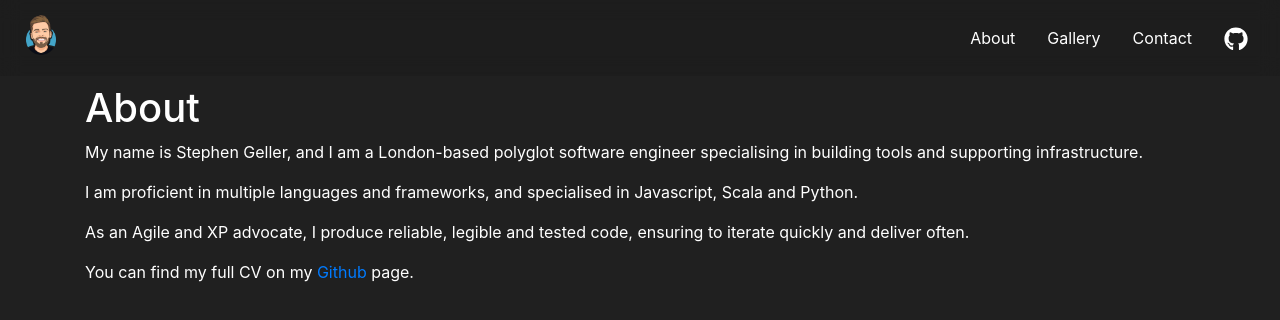
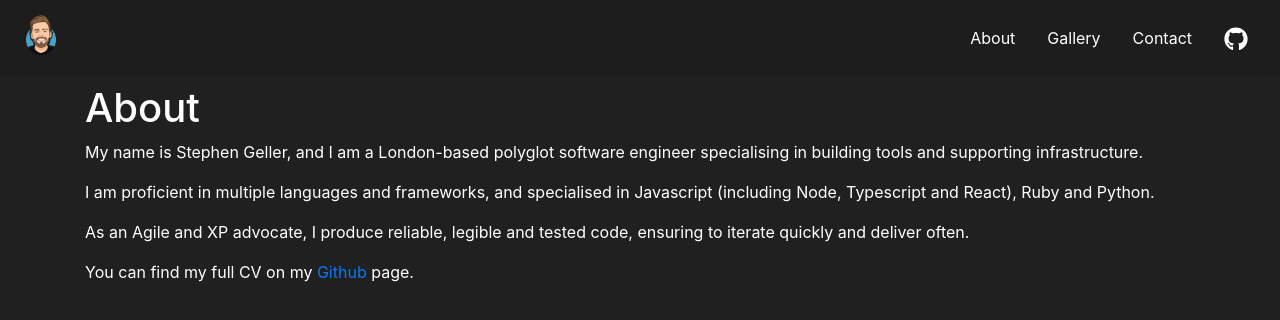
Before and after one commit to stephengeller/sgdotcom, a React (Create React App) app: page /about in a window 1280 px wide. Shown: the top 320 px of the page. Built offline with nearby package versions, Linux system fonts and the light colour scheme.

Commit message:
Don't lie

```diff
--- a/src/components/About.tsx
+++ b/src/components/About.tsx
@@ -14,7 +14,7 @@ const contents = (
     </p>
     <p>
       I am proficient in multiple languages and frameworks, and specialised in
-      Javascript, Scala and Python.
+      Javascript (including Node, Typescript and React), Ruby and Python.
     </p>
     <p>
       As an Agile and XP advocate, I produce reliable, legible and tested code,
```
